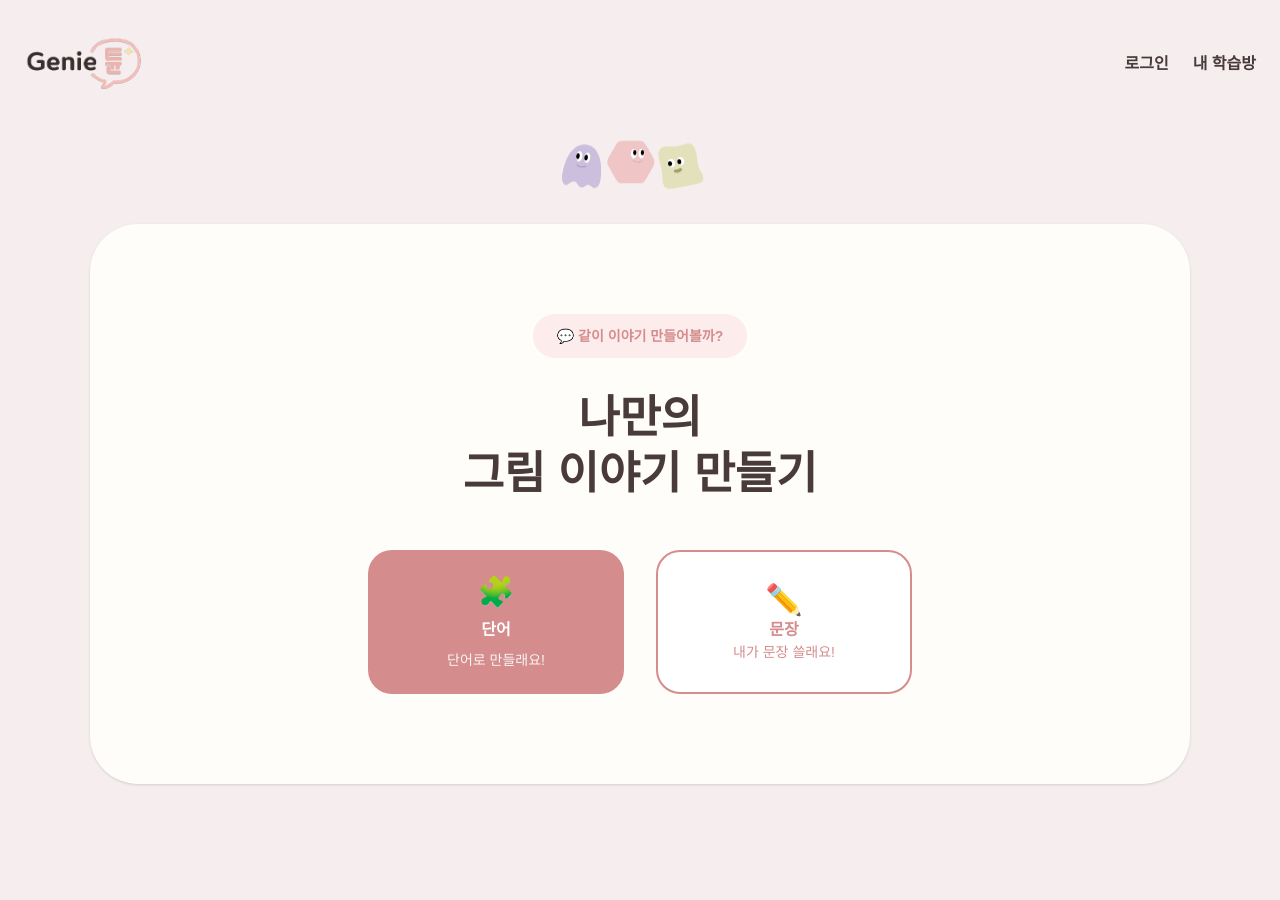
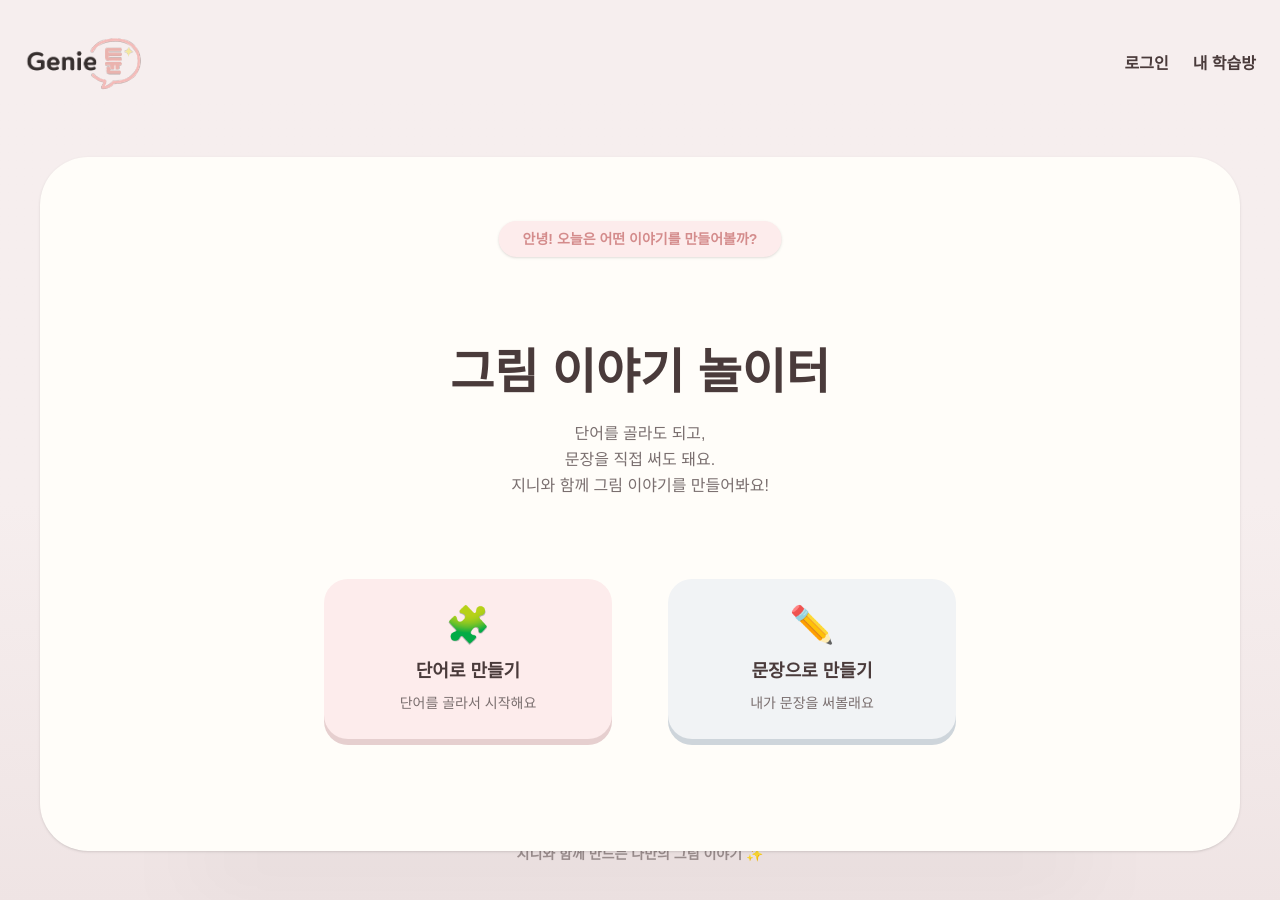
Before and after one commit to jiyu196/Genie_front, a Next.js app: page /student in a window 1280 px wide. Shown: the top 900 px of the page. Built offline with nearby package versions, Linux system fonts and the light colour scheme.

Commit message:
학생사이트 인덱스 일부수정

```diff
--- a/src/app/student/page.tsx
+++ b/src/app/student/page.tsx
@@ -3,16 +3,95 @@ import Image from "next/image";
 
 export default function StudentMainPage() {
     return (
-        <div className="h-screen overflow-hidden bg-[#f6eeee] flex flex-col">
+        <div className="
+  h-screen
+  relative overflow-hidden
+  flex items-center justify-center
+  bg-gradient-to-b from-[#f6eeee] via-[#f6eeee] to-[#efe4e4]
+">
 
 
-            {/* 메인 */}
-            <main className="flex-1 flex items-start justify-center relative pt-30">
+        {/* 🌥️ 배경 장식 : 달 / 구름 / 별 */}
+            <div className="absolute inset-0 pointer-events-none opacity-[0.28]">
+
+                {/* 🌙 달 (포인트용, 소수) */}
+                {[
+                    { top: "15%", left: "10%", size: "text-5xl" },
+                    { top: "70%", right: "8%", size: "text-6xl" },
+                ].map((moon, i) => (
+                    <div
+                        key={`moon-${i}`}
+                        className={`absolute ${moon.size}`}
+                        style={moon}
+                    >
+                        🌙
+                    </div>
+                ))}
+
+                {/* ☁️ 구름 (공간 채우기용, 다수) */}
+                {[
+                    { top: "10%", left: "20%", size: "text-6xl" },
+                    { top: "18%", right: "15%", size: "text-7xl" },
+                    { top: "35%", left: "8%", size: "text-6xl" },
+                    { top: "42%", right: "25%", size: "text-6xl" },
+                    { top: "60%", left: "30%", size: "text-7xl" },
+                    { bottom: "20%", right: "18%", size: "text-6xl" },
+                    { bottom: "12%", left: "12%", size: "text-6xl" },
+                ].map((cloud, i) => (
+                    <div
+                        key={`cloud-${i}`}
+                        className={`absolute ${cloud.size}`}
+                        style={cloud}
+                    >
+                        ☁️
+                    </div>
+                ))}
+
+                {/* ⭐ 별 (가장 많이, 리듬감용) */}
+                {[
+                    { top: "8%", left: "40%" },
+                    { top: "12%", right: "35%" },
+                    { top: "22%", left: "55%" },
+                    { top: "28%", right: "10%" },
+                    { top: "38%", left: "18%" },
+                    { top: "45%", right: "45%" },
+                    { top: "55%", left: "65%" },
+                    { bottom: "35%", right: "30%" },
+                    { bottom: "28%", left: "42%" },
+                    { bottom: "18%", right: "12%" },
+                    { bottom: "10%", left: "55%" },
+                ].map((star, i) => (
+                    <div
+                        key={`star-${i}`}
+                        className="absolute text-2xl"
+                        style={star}
+                    >
+                        ⭐
+                    </div>
+                ))}
+            </div>
 
 
-                <div className="relative bg-[#fffdf9] w-[min(92vw,1100px)] min-h-[70vh] rounded-[48px] px-16 py-20 flex flex-col items-center justify-center text-center shadow-sm">
+
+            <main className="w-[min(94vw,1200px)] relative z-10">
+                <div className="relative">
+
+                    {/* 박스 아래 그림자 */}
+                    <div className="
+                        absolute -bottom-8 left-1/2 -translate-x-1/2
+                        w-[75%] h-12 bg-black/5 blur-2xl rounded-full
+                    " />
+
+                    {/* 메인 박스 */}
+                    <div className="
+                        relative bg-[#fffdf9]
+                        rounded-[48px]
+                        px-28 py-28
+                        shadow-sm text-center
+                    ">
+
                         {/* 캐릭터 */}
-                    <div className="absolute -top-20 left-1/2 -translate-x-1/2">
+                        <div className="absolute -top-28 left-1/2 -translate-x-1/2 flex flex-col items-center">
                             <Image
                                 src="/images/character.svg"
                                 alt="지니"
@@ -20,41 +99,89 @@ export default function StudentMainPage() {
                                 height={160}
                                 className="animate-bounce"
                             />
+
+                            <div className="
+                                  mt-4 bg-[#fdecec]
+                                  px-6 py-2 rounded-full
+                                  text-sm font-semibold text-[#d48c8c]
+                                  shadow-sm
+                                  animate-[float_4s_ease-in-out_infinite]
+                                ">
+                                안녕! 오늘은 어떤 이야기를 만들어볼까?
                             </div>
 
-
-                    {/* 말풍선 */}
-                    <div className="mb-8 bg-[#fdecec] px-6 py-3 rounded-full text-sm font-semibold text-[#d48c8c]">
-                        💬 같이 이야기 만들어볼까?
                         </div>
 
                         {/* 제목 */}
-                    <h1 className="text-[clamp(26px,3.5vw,48px)] font-extrabold text-[#4a3b3b] leading-tight mb-12">
-                        나만의 <br /> 그림 이야기 만들기
+                        <h1 className="text-5xl font-extrabold text-[#4a3b3b] mt-20 mb-6">
+                            그림 이야기 놀이터
                         </h1>
 
+                        {/* 설명 */}
+                        <p className="text-base text-[#7a6f6f] mb-20 leading-relaxed">
+                            단어를 골라도 되고,<br />
+                            문장을 직접 써도 돼요.<br />
+                            지니와 함께 그림 이야기를 만들어봐요!
+                        </p>
+
                         {/* 선택 카드 */}
-                    <div className="flex gap-8 flex-wrap justify-center">
+                        <div className="flex justify-center gap-14">
+                            <Link href="/student/learn/word">
+                                <div className="
+                                      w-72 h-40 bg-[#fdecec]
+                                      rounded-3xl
+                                      flex flex-col items-center justify-center
+                                      cursor-pointer
+                                      shadow-[0_6px_0_#e6cfcf]
+                                      hover:translate-y-[-4px]
+                                      hover:shadow-[0_10px_0_#e6cfcf]
+                                      transition
+                                    ">
 
-                        <Link href="/student/learn/word">
-                            <div className="w-64 h-36 bg-[#d48c8c] text-white rounded-3xl flex flex-col items-center justify-center gap-2 cursor-pointer hover:scale-105 transition">
-                                <div className="text-3xl">🧩</div>
-                                <div className="font-bold">단어</div>
-                                <div className="text-sm opacity-90">단어로 만들래요!</div>
+                                <div className="text-4xl mb-3">🧩</div>
+                                    <div className="font-bold text-lg text-[#4a3b3b]">
+                                        단어로 만들기
+                                    </div>
+                                    <div className="text-sm text-[#7a6f6f] mt-2">
+                                        단어를 골라서 시작해요
+                                    </div>
                                 </div>
                             </Link>
 
-                        <div className="w-64 h-36 bg-white border-2 border-[#d48c8c] text-[#d48c8c] rounded-3xl flex flex-col items-center justify-center gap-2 cursor-pointer hover:scale-105 transition">
                             <Link href="/student/learn/sentence">
-                                <div className="text-3xl">✏️</div>
-                                <div className="font-bold">문장</div>
-                                <div className="text-sm">내가 문장 쓸래요!</div>
+                                <div className="
+                                      w-72 h-40 bg-[#f1f3f5]
+                                      rounded-3xl
+                                      flex flex-col items-center justify-center
+                                      cursor-pointer
+                                      shadow-[0_6px_0_#ced5db]
+                                      hover:translate-y-[-4px]
+                                      hover:shadow-[0_10px_0_#ced5db]
+                                      transition
+                                    ">
+
+                                <div className="text-4xl mb-3">✏️</div>
+                                    <div className="font-bold text-lg text-[#4a3b3b]">
+                                        문장으로 만들기
+                                    </div>
+                                    <div className="text-sm text-[#7a6f6f] mt-2">
+                                        내가 문장을 써볼래요
+                                    </div>
+                                </div>
                             </Link>
                         </div>
 
                     </div>
                 </div>
             </main>
+
+            {/* 하단 문구 */}
+            <div className="
+                absolute bottom-10 left-1/2 -translate-x-1/2
+                text-sm text-[#9c8f8f] font-bold
+            ">
+                지니와 함께 만드는 나만의 그림 이야기 ✨
+            </div>
         </div>
     );
 }
```
Lines whose indentation alone changed are shown as unchanged.
